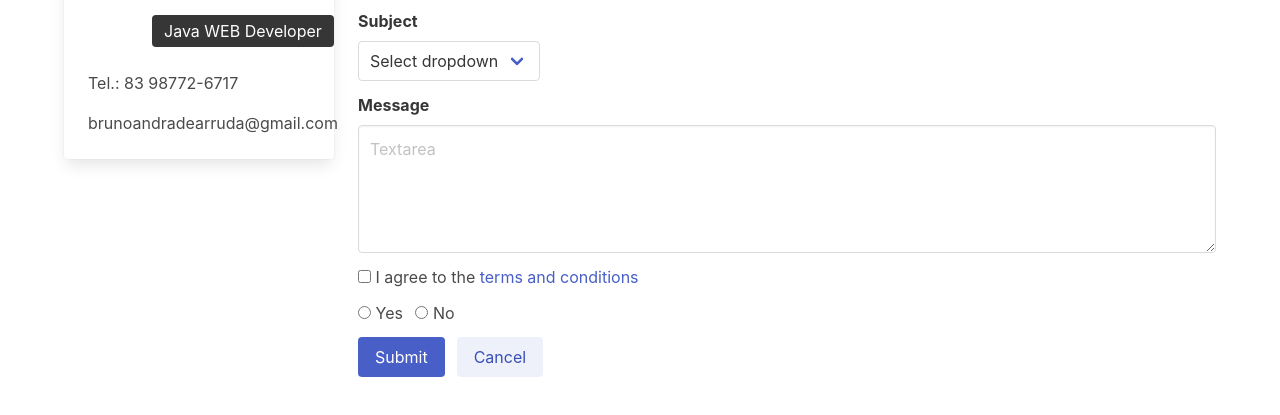
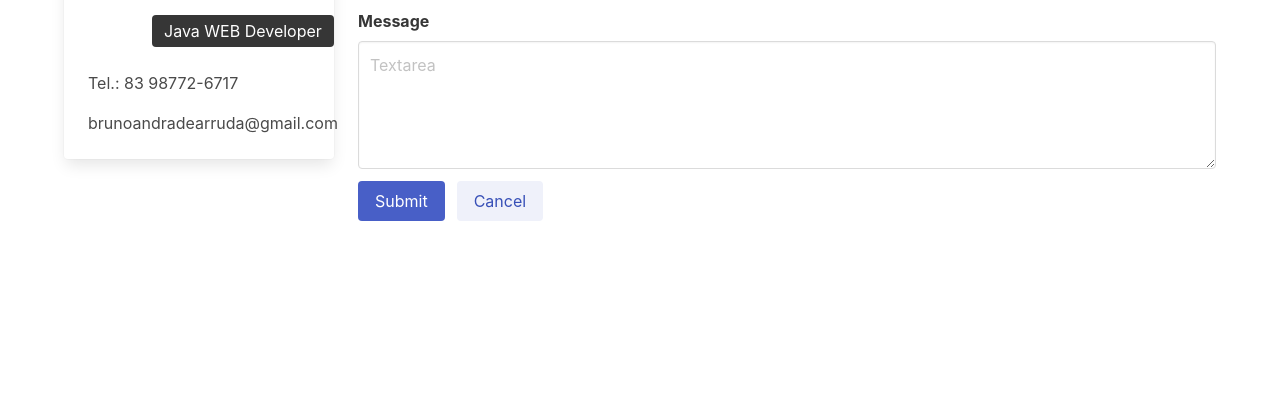
Before and after one commit to brunoandradearruda/CursoOneBiteCode, a website: page contact.html in a window 1280 px wide. Shown: the part 387-802 px from the top of the page. Drawn offline with nearby package versions, Linux system fonts and the light colour scheme.

Commit message:
Módulo 05 BULMA - AULA 66 - OK

```diff
--- a/contact.html
+++ b/contact.html
@@ -112,17 +112,7 @@
                 <p class="help is-danger">This email is invalid</p>
               </div>
 
-              <div class="field">
-                <label class="label">Subject</label>
-                <div class="control">
-                  <div class="select">
-                    <select>
-                      <option>Select dropdown</option>
-                      <option>With options</option>
-                    </select>
-                  </div>
-                </div>
-              </div>
+
 
               <div class="field">
                 <label class="label">Message</label>
@@ -131,27 +121,9 @@
                 </div>
               </div>
 
-              <div class="field">
-                <div class="control">
-                  <label class="checkbox">
-                    <input type="checkbox">
-                    I agree to the <a href="#">terms and conditions</a>
-                  </label>
-                </div>
-              </div>
 
-              <div class="field">
-                <div class="control">
-                  <label class="radio">
-                    <input type="radio" name="question">
-                    Yes
-                  </label>
-                  <label class="radio">
-                    <input type="radio" name="question">
-                    No
-                  </label>
-                </div>
-              </div>
+
+
 
               <div class="field is-grouped">
                 <div class="control">
```
